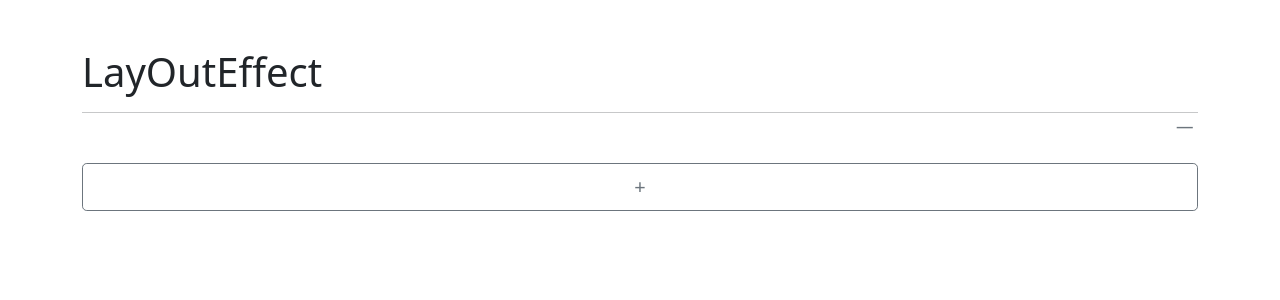
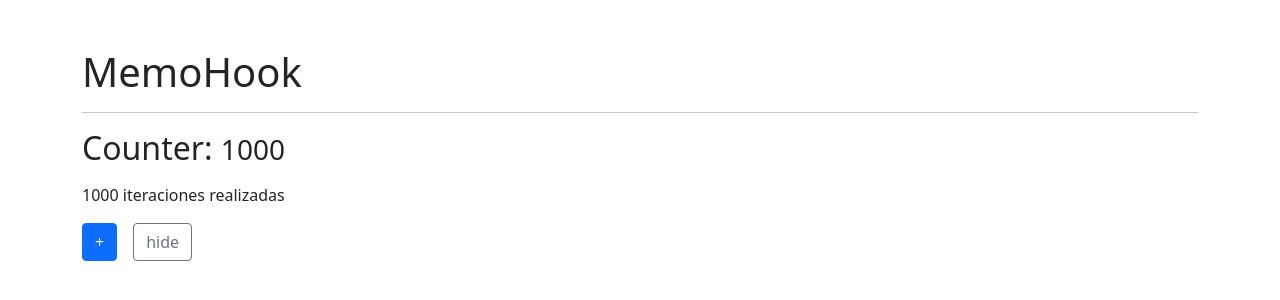
Before and after one commit to NaughtyFrog1/hooks-app, a React (Create React App) app: page / in a window 1280 px wide. Shown: the top 300 px of the page. Built offline with nearby package versions, Linux system fonts and the light colour scheme; no server answers.

Commit message:
add 06-memo

```diff
--- /dev/null
+++ b/src/components/06-memo/MemoHook.js
@@ -0,0 +1,46 @@
+import React, { useMemo, useState } from 'react'
+import useCounter from '../../hooks/useCounter'
+
+const procesoPesado = (iteraciones) => {
+  for (let i = 0; i < iteraciones; i++) {
+    console.log('Iterando...')
+  }
+
+  return `${iteraciones} iteraciones realizadas`
+}
+
+const MemoHook = () => {
+  const { state, increment } = useCounter(1000)
+  const [show, setShow] = useState(true)
+
+  const memoProcesoPesado = useMemo(() => procesoPesado(state), [state])
+
+  return (
+    <div className="container mt-5">
+      <h1>MemoHook</h1>
+      <hr />
+      <h2>
+        Counter: <small>{state}</small>
+      </h2>
+
+      <p className="my-3">{memoProcesoPesado}</p>
+
+      <div className="d-flex gap-3">
+        <button className="btn btn-primary" onClick={increment}>
+          +
+        </button>
+
+        <button
+          className="btn btn-outline-secondary"
+          onClick={() => {
+            setShow(!show)
+          }}
+        >
+          {show ? 'hide' : 'show'}
+        </button>
+      </div>
+    </div>
+  )
+}
+
+export default MemoHook
--- a/src/index.js
+++ b/src/index.js
@@ -12,6 +12,8 @@ import 'animate.css'
 // import MultipleCustomHook from './components/03-examples/MultipleCustomHook'
 // import FocusScreen from './components/04-useRef/FocusScreen'
 // import RealExampleRef from './components/04-useRef/RealExampleRef'
-import LayoutEffect from './components/05-useLayoutEffect/LayoutEffect'
+// import LayoutEffect from './components/05-useLayoutEffect/LayoutEffect'
+// import Memorize from './components/06-memo/Memorize'
+import MemoHook from './components/06-memo/MemoHook'
 
-ReactDOM.render(<LayoutEffect />, document.querySelector('#root'))
+ReactDOM.render(<MemoHook />, document.querySelector('#root'))
```
Also changed, not shown: src/components/06-memo/Memorize.js (added, +35 -0 lines), src/components/06-memo/Small.js (added, +9 -0 lines).
